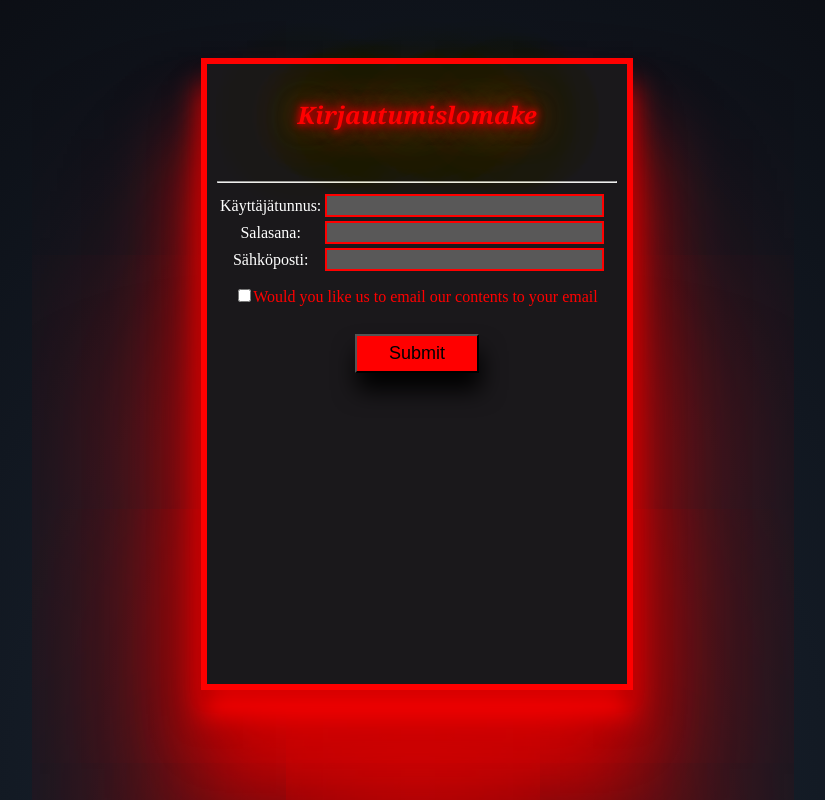
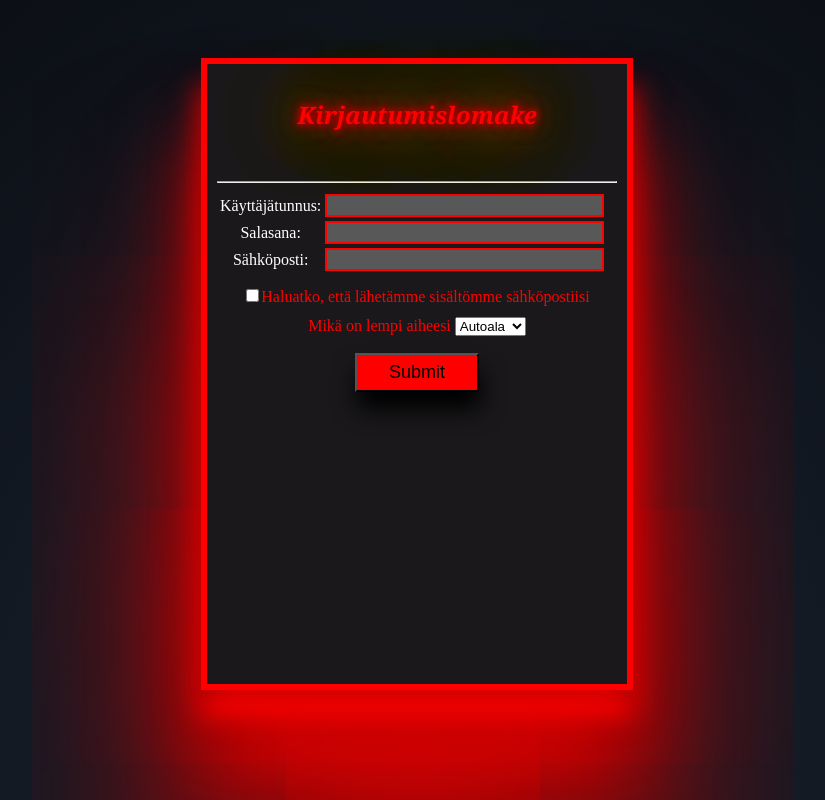
Before and after one commit to SydeJX/Project-A1, a plain HTML site: page Index.html in a window 1280 px wide. Shown: the whole page, without its empty margins (223-1048 px from the left). Drawn offline with Linux system fonts and the light colour scheme.

Commit message:
Update Index.html

```diff
--- a/Index.html
+++ b/Index.html
@@ -25,8 +25,14 @@
       </tr>
     <hr/>
     </table>
-      <input class="checkbox" type="checkbox" name="Email" value="Email">Would you like us to email our contents to your email<br/>
-
+      <input class="checkbox" type="checkbox" name="Email" value="Email">Haluatko, että lähetämme sisältömme sähköpostiisi<br/>
+      <label class="label">Mikä on lempi aiheesi</label>
+      <select class="option">
+        <option value="ammatti">Autoala</option>
+        <option value="lukio">Lukio</option>
+        <option value="ammatti">Ammatti</option>
+        <option value="ammatti">Ammatti</option>
+      </select><br/>
     <input type="button" value="Submit" id="Button1" class="button"onclick="OnCLickEvent()"></tr></td><br/><br/>
 
 
```
